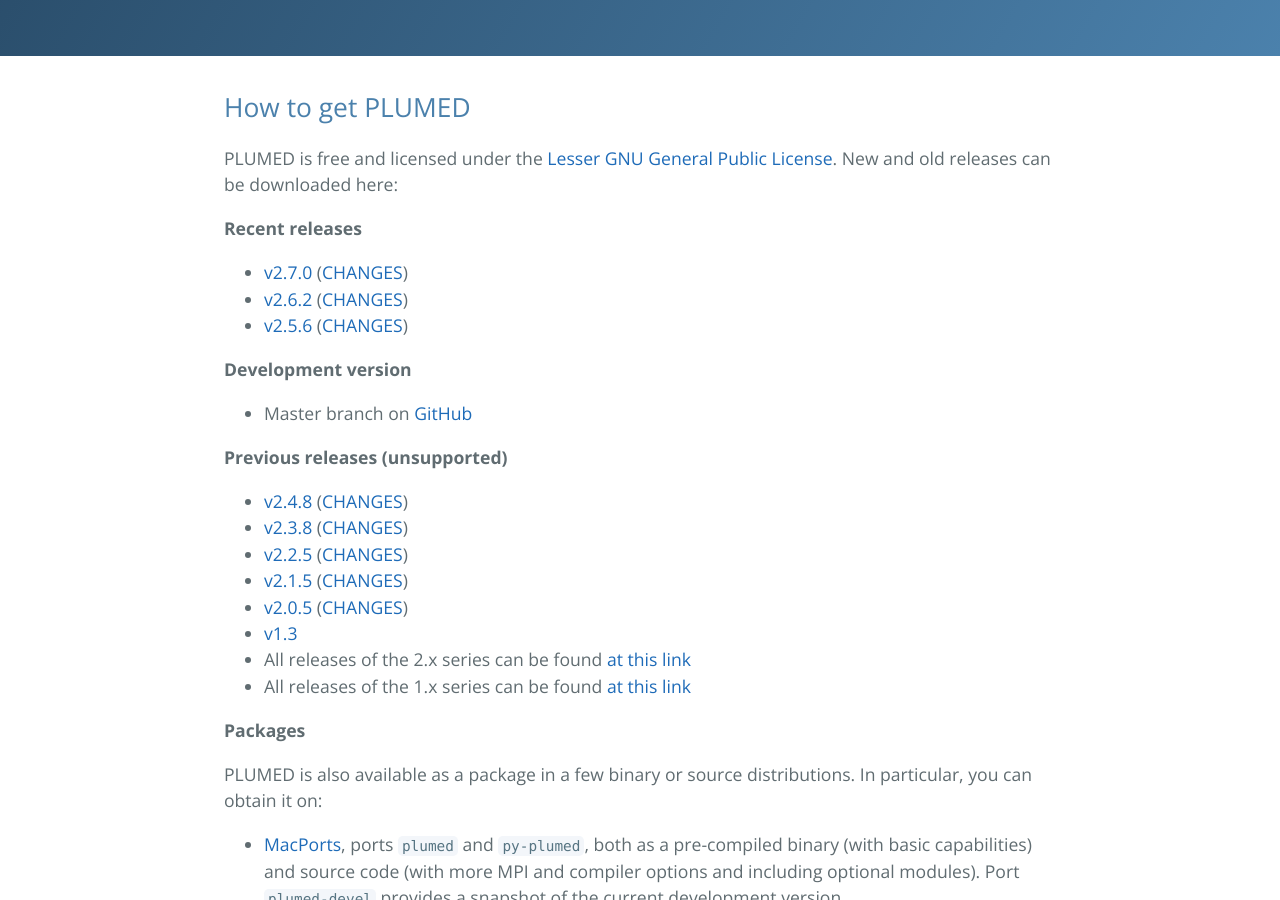
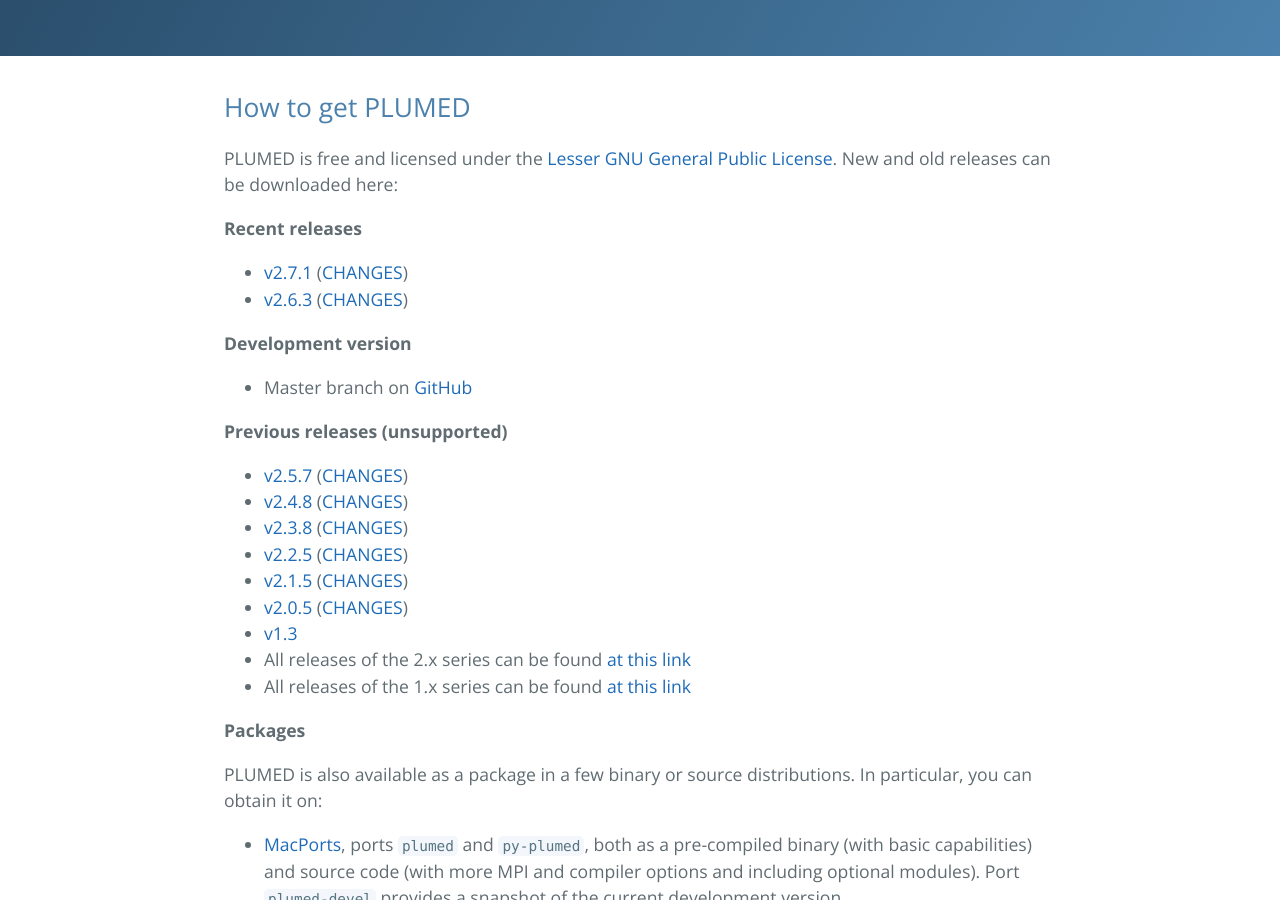
Before and after one commit to plumed/plumed.github.io, a Jekyll site: the page built from download.md, in a window 1280 px wide and 900 px high, scrolled down 478 px. Built offline with Jekyll 4.4.1, drawn with Linux system fonts in a browser that asks for light colours; our own code applies the rules of GitHub Pages for plain Markdown files; the repository's description, which GitHub fills in, is left out.

Commit message:
Update releases.yml

```diff
--- a/_data/releases.yml
+++ b/_data/releases.yml
@@ -1,10 +1,10 @@
 current:
-- 2.7.0
-- 2.6.2
-- 2.5.6
+- 2.7.1
+- 2.6.3
 # uncomment this to add beta release:
 # beta: 2.8b
 old:
+- 2.5.7
 - 2.4.8
 - 2.3.8
 - 2.2.5
```
